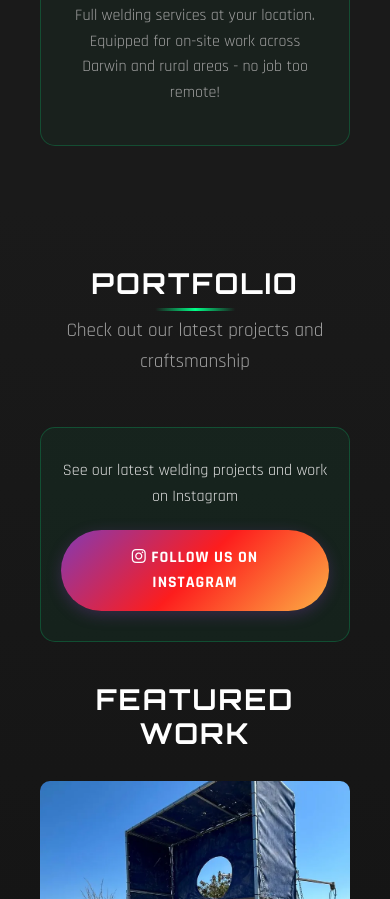
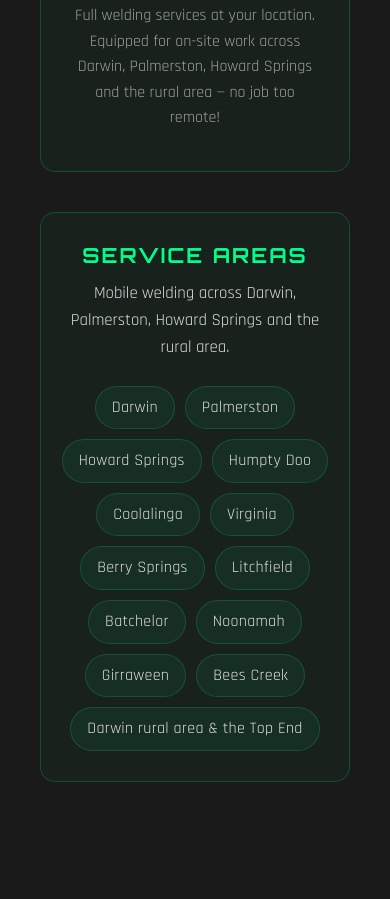
Before and after one commit to Xbjornsen/space-welding, a plain HTML site: page index.html in a window 390 px wide. Shown: the part 3266-4165 px from the top of the page. Drawn offline with nearby package versions, Linux system fonts and the light colour scheme.

Commit message:
feat: name Darwin-region service areas for local SEO
Add a Service Areas block and structured data for Palmerston,
Howard Springs and surrounding rural suburbs, without changing
opening hours, address, or railings wording.

```diff
--- a/index.html
+++ b/index.html
@@ -3,7 +3,7 @@
 <head>
     <meta charset="UTF-8">
     <meta name="viewport" content="width=device-width, initial-scale=1.0">
-    <meta name="description" content="Space Welding and Fabrication - Professional mobile welding and contracting services in Darwin & Rural areas. 15+ years experience in MIG, TIG, custom fabrication, welding contracts, repairs, and railings.">
+    <meta name="description" content="Mobile welding and contracting in Darwin, Palmerston, Howard Springs and rural NT. 15+ years in MIG, TIG, fabrication, repairs and railings.">
     <meta name="keywords" content="welding Darwin, mobile welding, welding contractor, welding contracting Darwin, MIG welding, TIG welding, custom fabrication, metal repairs, railings Darwin">
     <meta name="robots" content="index, follow">
     <meta name="author" content="Endri Prifti - Space Welding and Fabrication">
@@ -15,7 +15,7 @@
     <meta property="og:type" content="website">
     <meta property="og:url" content="https://spacewelding.com.au/">
     <meta property="og:title" content="Space Welding and Fabrication | Professional Mobile Welding Darwin">
-    <meta property="og:description" content="Space Welding and Fabrication - Professional mobile welding and contracting services in Darwin & Rural areas. 15+ years experience in MIG, TIG, custom fabrication, welding contracts, repairs, and railings.">
+    <meta property="og:description" content="Mobile welding and contracting in Darwin, Palmerston, Howard Springs and rural NT. 15+ years in MIG, TIG, fabrication, repairs and railings.">
     <meta property="og:image" content="https://spacewelding.com.au/images/og-image.jpg">
     <meta property="og:image:width" content="1200">
     <meta property="og:image:height" content="630">
@@ -24,7 +24,7 @@
     <meta name="twitter:card" content="summary_large_image">
     <meta name="twitter:url" content="https://spacewelding.com.au/">
     <meta name="twitter:title" content="Space Welding and Fabrication | Professional Mobile Welding Darwin">
-    <meta name="twitter:description" content="Space Welding and Fabrication - Professional mobile welding and contracting services in Darwin & Rural areas. 15+ years experience in MIG, TIG, custom fabrication, welding contracts, repairs, and railings.">
+    <meta name="twitter:description" content="Mobile welding and contracting in Darwin, Palmerston, Howard Springs and rural NT. 15+ years in MIG, TIG, fabrication, repairs and railings.">
     <meta name="twitter:image" content="https://spacewelding.com.au/images/og-image.jpg">
 
     <title>Space Welding and Fabrication | Professional Mobile Welding Darwin</title>
@@ -45,7 +45,7 @@
     <link href="https://fonts.googleapis.com/css2?family=Orbitron:wght@400;700;900&family=Rajdhani:wght@300;400;600;700&display=swap" rel="stylesheet">
 
     <!-- Stylesheet -->
-    <link rel="stylesheet" href="styles.css?v=20261123">
+    <link rel="stylesheet" href="styles.css?v=20261123-areas">
 
     <!-- Font Awesome -->
     <link rel="stylesheet" href="https://cdnjs.cloudflare.com/ajax/libs/font-awesome/6.4.0/css/all.min.css">
@@ -76,7 +76,8 @@
         "latitude": "-12.4634",
         "longitude": "130.8456"
       },
-      "areaServed": {
+      "areaServed": [
+        {
           "@type": "GeoCircle",
           "geoMidpoint": {
             "@type": "GeoCoordinates",
@@ -85,6 +86,21 @@
           },
           "geoRadius": "100000"
         },
+        {"@type": "City", "name": "Darwin", "address": {"@type": "PostalAddress", "addressLocality": "Darwin", "addressRegion": "NT", "addressCountry": "AU"}},
+        {"@type": "City", "name": "Palmerston", "address": {"@type": "PostalAddress", "addressLocality": "Palmerston", "addressRegion": "NT", "addressCountry": "AU"}},
+        {"@type": "Place", "name": "Howard Springs", "address": {"@type": "PostalAddress", "addressLocality": "Howard Springs", "addressRegion": "NT", "addressCountry": "AU"}},
+        {"@type": "Place", "name": "Humpty Doo", "address": {"@type": "PostalAddress", "addressLocality": "Humpty Doo", "addressRegion": "NT", "addressCountry": "AU"}},
+        {"@type": "Place", "name": "Coolalinga", "address": {"@type": "PostalAddress", "addressLocality": "Coolalinga", "addressRegion": "NT", "addressCountry": "AU"}},
+        {"@type": "Place", "name": "Virginia", "address": {"@type": "PostalAddress", "addressLocality": "Virginia", "addressRegion": "NT", "addressCountry": "AU"}},
+        {"@type": "Place", "name": "Berry Springs", "address": {"@type": "PostalAddress", "addressLocality": "Berry Springs", "addressRegion": "NT", "addressCountry": "AU"}},
+        {"@type": "AdministrativeArea", "name": "Litchfield", "address": {"@type": "PostalAddress", "addressRegion": "NT", "addressCountry": "AU"}},
+        {"@type": "Place", "name": "Batchelor", "address": {"@type": "PostalAddress", "addressLocality": "Batchelor", "addressRegion": "NT", "addressCountry": "AU"}},
+        {"@type": "Place", "name": "Noonamah", "address": {"@type": "PostalAddress", "addressLocality": "Noonamah", "addressRegion": "NT", "addressCountry": "AU"}},
+        {"@type": "Place", "name": "Girraween", "address": {"@type": "PostalAddress", "addressLocality": "Girraween", "addressRegion": "NT", "addressCountry": "AU"}},
+        {"@type": "Place", "name": "Bees Creek", "address": {"@type": "PostalAddress", "addressLocality": "Bees Creek", "addressRegion": "NT", "addressCountry": "AU"}},
+        {"@type": "Place", "name": "Darwin rural area"},
+        {"@type": "Place", "name": "Top End", "address": {"@type": "PostalAddress", "addressRegion": "NT", "addressCountry": "AU"}}
+      ],
       "priceRange": "$$",
       "openingHoursSpecification": {
         "@type": "OpeningHoursSpecification",
@@ -152,7 +168,7 @@
           "name": "What areas does Space Welding service?",
           "acceptedAnswer": {
             "@type": "Answer",
-            "text": "We service Darwin and surrounding rural areas of the Northern Territory, including remote locations. No job is too remote."
+            "text": "We provide mobile welding across Darwin, Palmerston, Howard Springs and the rural Top End, including Humpty Doo, Coolalinga, Virginia, Berry Springs, Litchfield, Batchelor, Noonamah, Girraween and Bees Creek. No job is too remote."
           }
         },
         {
@@ -277,8 +293,27 @@
                 <div class="service-card">
                     <div class="service-icon"><i class="fas fa-truck"></i></div>
                     <h3>Mobile Welding</h3>
-                    <p>Full welding services at your location. Equipped for on-site work across Darwin and rural areas - no job too remote!</p>
+                    <p>Full welding services at your location. Equipped for on-site work across Darwin, Palmerston, Howard Springs and the rural area — no job too remote!</p>
                 </div>
+            </div>
+            <div class="service-areas" id="service-areas">
+                <h3 class="service-areas-title">Service Areas</h3>
+                <p class="service-areas-intro">Mobile welding across Darwin, Palmerston, Howard Springs and the rural area.</p>
+                <ul class="service-areas-list">
+                    <li>Darwin</li>
+                    <li>Palmerston</li>
+                    <li>Howard Springs</li>
+                    <li>Humpty Doo</li>
+                    <li>Coolalinga</li>
+                    <li>Virginia</li>
+                    <li>Berry Springs</li>
+                    <li>Litchfield</li>
+                    <li>Batchelor</li>
+                    <li>Noonamah</li>
+                    <li>Girraween</li>
+                    <li>Bees Creek</li>
+                    <li>Darwin rural area &amp; the Top End</li>
+                </ul>
             </div>
         </div>
     </section>
@@ -397,7 +432,8 @@
                         <div class="contact-icon"><i class="fas fa-map-marker-alt"></i></div>
                         <div>
                             <h3>Service Area</h3>
-                            <p>Darwin & Rural Areas</p>
+                            <p>Darwin, Palmerston, Howard Springs and the rural area</p>
+                            <p><a href="#service-areas">See all areas</a></p>
                         </div>
                     </div>
                     <div class="contact-item">
--- a/styles.css
+++ b/styles.css
@@ -545,6 +545,51 @@ a:hover {
     line-height: 1.6;
 }
 
+/* === SERVICE AREAS === */
+.service-areas {
+    margin-top: 60px;
+    padding: 40px 35px;
+    background: rgba(0, 255, 136, 0.03);
+    border: 1px solid rgba(0, 255, 136, 0.2);
+    border-radius: 15px;
+    text-align: center;
+    scroll-margin-top: 100px;
+    scroll-margin-bottom: 80px;
+}
+
+.service-areas-title {
+    font-size: 1.5rem;
+    margin-bottom: 12px;
+    color: var(--color-neon-green);
+    text-transform: uppercase;
+    letter-spacing: 2px;
+}
+
+.service-areas-intro {
+    color: var(--color-text-light);
+    font-size: 1.15rem;
+    margin: 0 auto 25px;
+    max-width: 720px;
+}
+
+.service-areas-list {
+    list-style: none;
+    display: flex;
+    flex-wrap: wrap;
+    justify-content: center;
+    gap: 10px;
+}
+
+.service-areas-list li {
+    padding: 8px 16px;
+    background: rgba(0, 255, 136, 0.06);
+    border: 1px solid rgba(0, 255, 136, 0.18);
+    border-radius: 50px;
+    color: var(--color-text-light);
+    font-size: 1rem;
+    letter-spacing: 0.3px;
+}
+
 /* === PORTFOLIO SECTION === */
 .portfolio {
     background: linear-gradient(180deg, var(--color-charcoal) 0%, var(--color-space-black) 100%);
@@ -1082,6 +1127,19 @@ select {
         grid-template-columns: 1fr;
     }
 
+    .service-areas {
+        margin-top: 40px;
+        padding: 30px 20px;
+    }
+
+    .service-areas-title {
+        font-size: 1.3rem;
+    }
+
+    .service-areas-intro {
+        font-size: 1.05rem;
+    }
+
     /* Portfolio */
     .portfolio-grid {
         grid-template-columns: 1fr;
```
Lines whose indentation alone changed are shown as unchanged.
